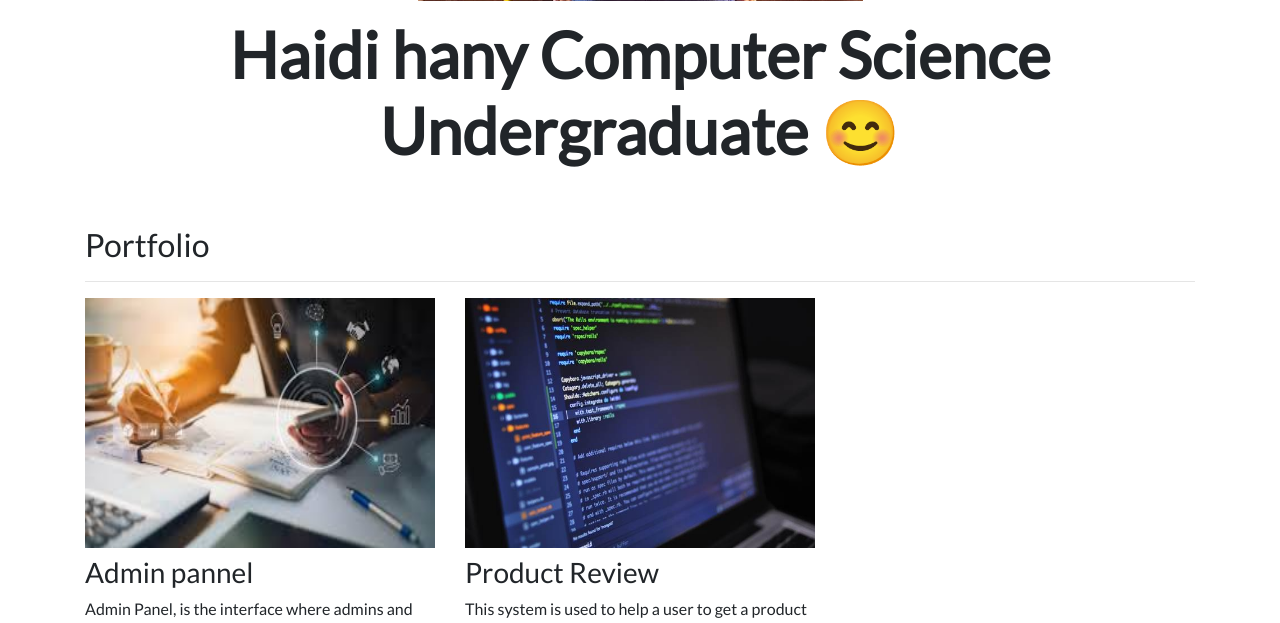
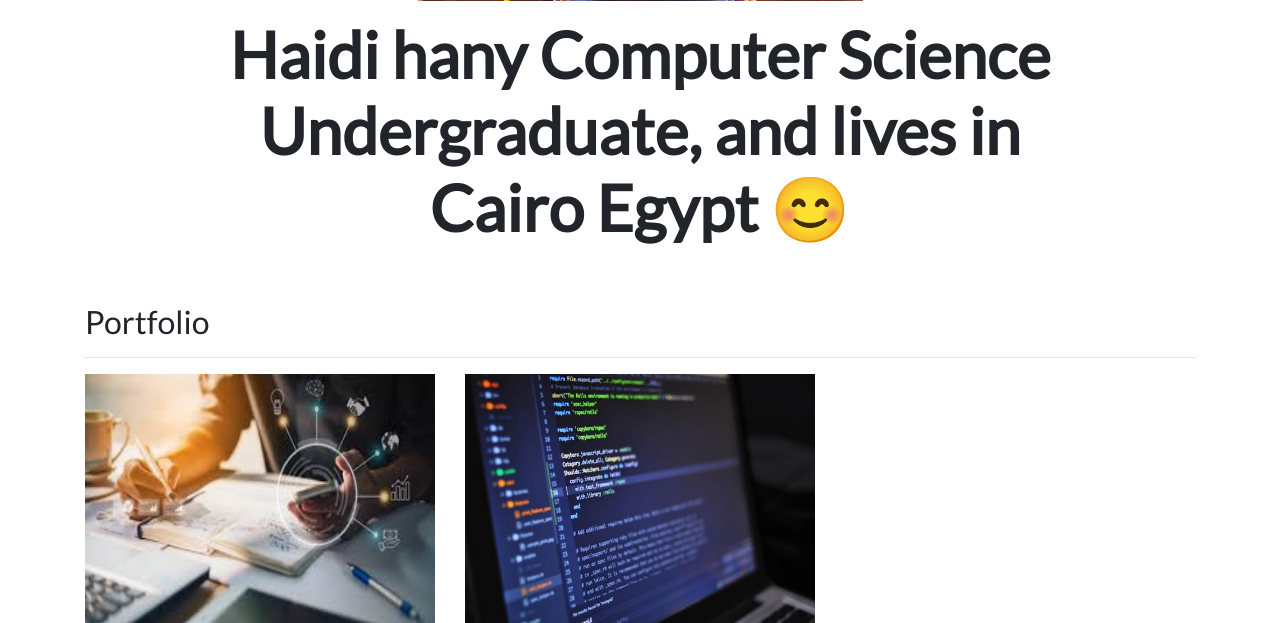
Before and after one commit to Haidi99/Personal_Portfolio, a Django app: page / in a window 1280 px wide. Shown: the part 509-1132 px from the top of the page. Run offline with Django 3.2, Linux system fonts and the light colour scheme; data comes from the database, SQL or seed files in the repository; some libraries are stand-ins or nearby versions.

Commit message:
local settings

```diff
--- a/portfolio/templates/portfolio/home.html
+++ b/portfolio/templates/portfolio/home.html
@@ -12,7 +12,7 @@
 
 <div class="row justify-content-center mb-3">
   <div class="col-md-9 text-center">
-    <h1 id="hometext" class="font-weight-bold">Haidi hany Computer Science Undergraduate 😊</h1>
+    <h1 id="hometext" class="font-weight-bold">Haidi hany Computer Science Undergraduate, and lives in Cairo Egypt 😊</h1>
   </div>
 </div>
 
```
